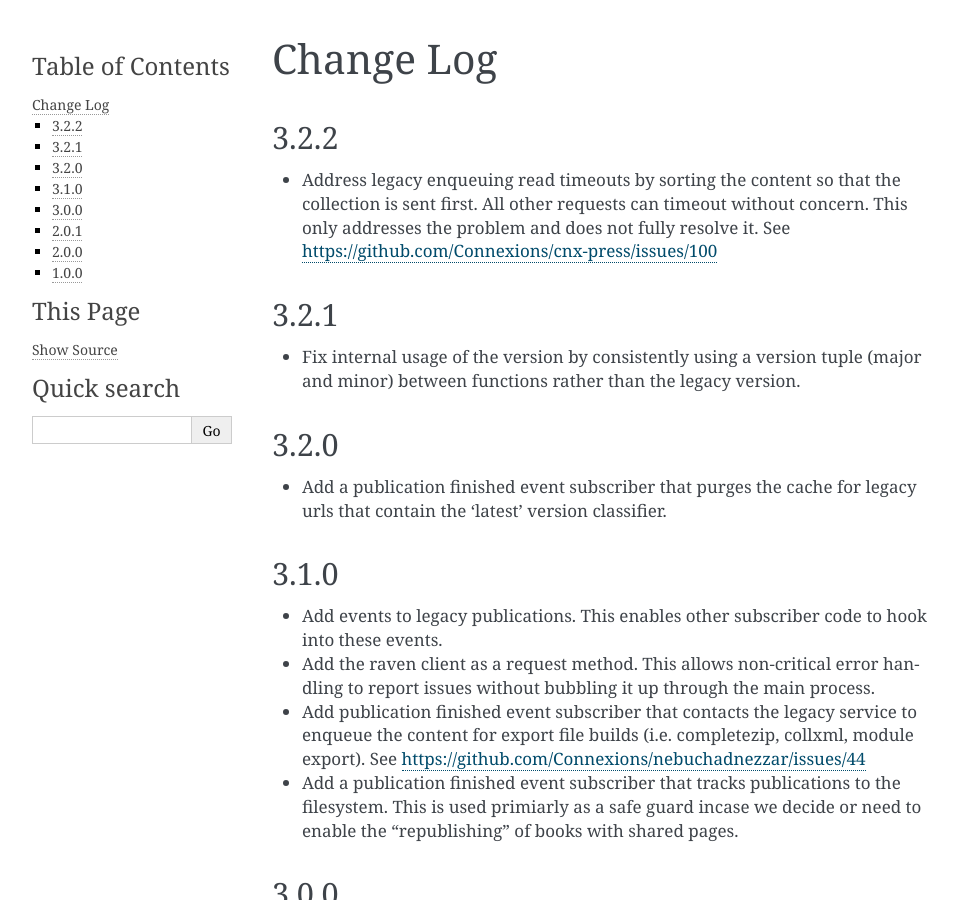
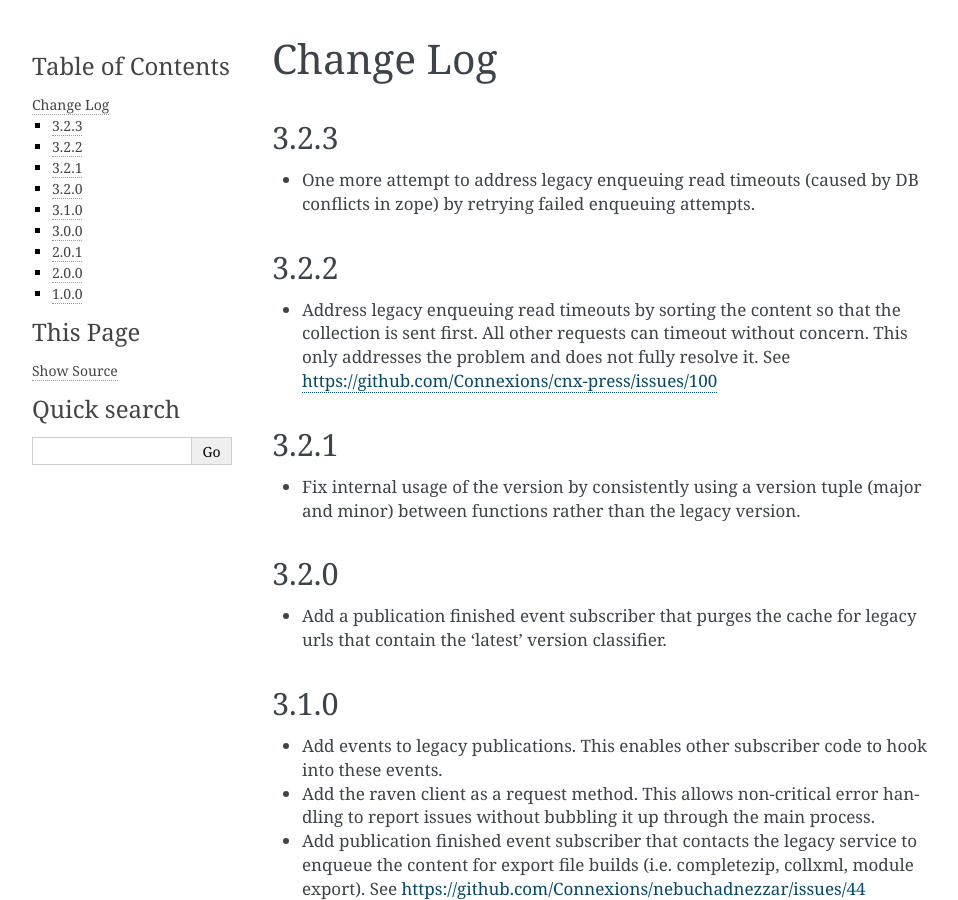
Before and after one commit to openstax/cnx-press, a Sphinx documentation site: the page built from docs/source/changes.rst, in a window 1280 px wide and 900 px high. Shown: the whole window, without its empty margins (148-1106 px from the left). Built offline with Sphinx 7.4.7, drawn with Linux system fonts in a browser that asks for light colours.

Commit message:
changelog entry

```diff
--- a/docs/source/changes.rst
+++ b/docs/source/changes.rst
@@ -1,6 +1,12 @@
 ==========
 Change Log
 ==========
+
+3.2.3
+-----
+
+- One more attempt to address legacy enqueuing read timeouts (caused
+  by DB conflicts in zope) by retrying failed enqueuing attempts.
 
 3.2.2
 -----
```
